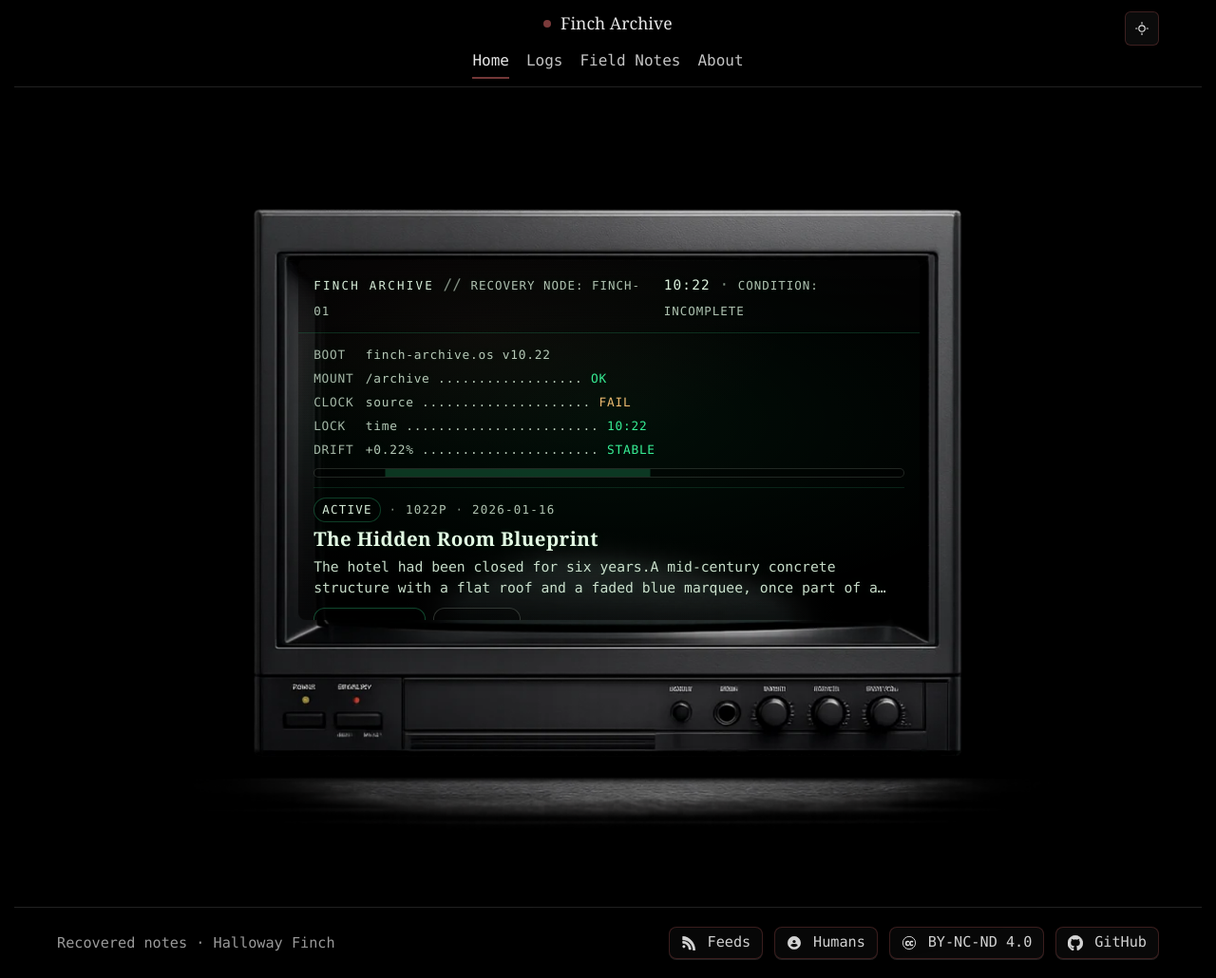
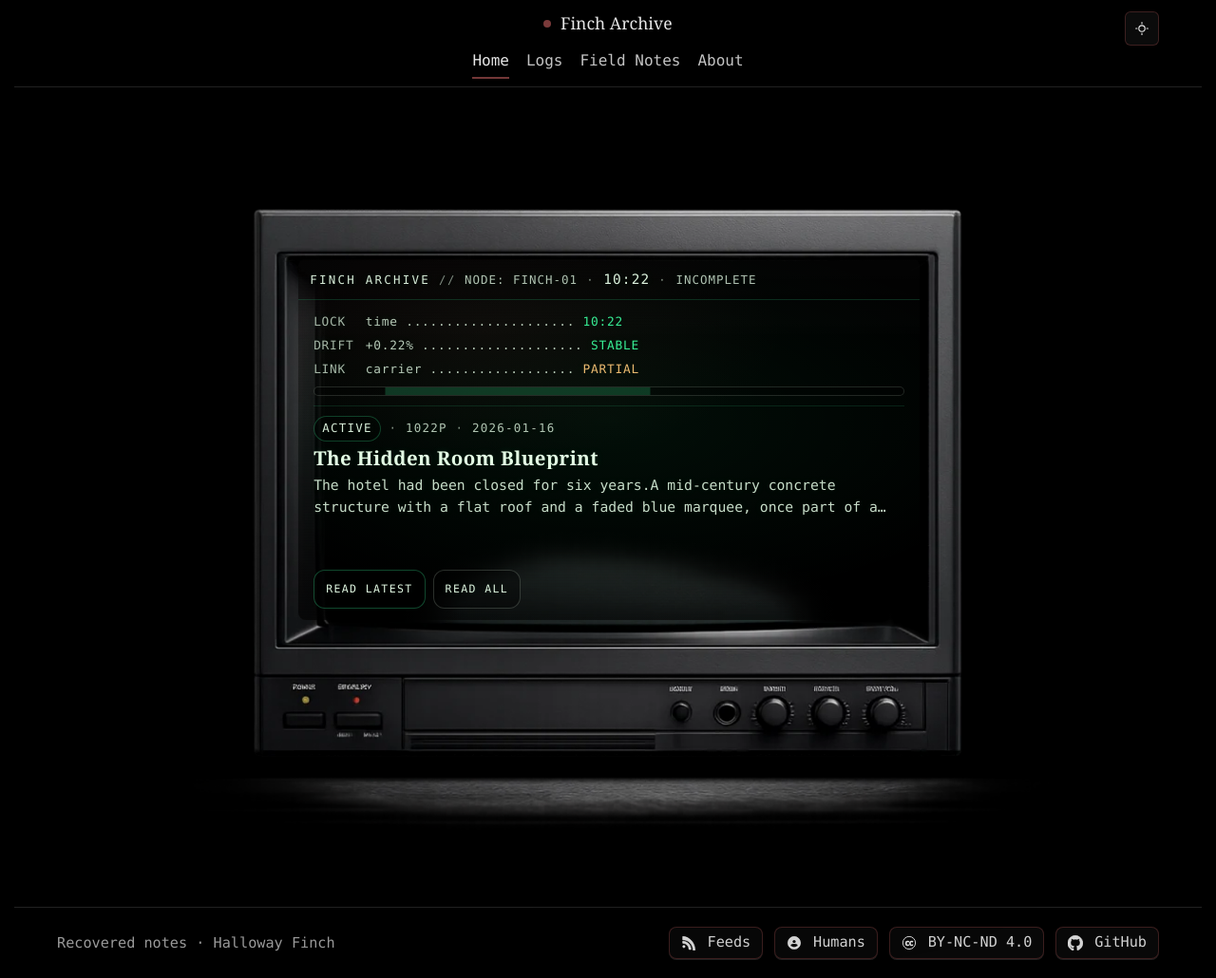
Before and after one commit to HallowayFinch/fincharchive.com, a Jekyll site: the page built from index.html, in a window 1280 px wide and 1030 px high. Shown: the whole window at 95% size. Built offline with Jekyll 4.4.1, drawn with Linux system fonts in a browser that asks for light colours.

Commit message:
Refactor header and activity log in index.html
Updated header and status display, shortened activity log, and adjusted excerpt length.

```diff
--- a/index.html
+++ b/index.html
@@ -31,28 +31,25 @@ hero_h: 900
 
     <div class="finch-crtframe__screen" role="region" aria-label="Archive interface">
       <div class="finch-screen finch-screen--home">
-        <header class="finch-screen__header" aria-label="System header">
-          <div class="finch-screen__brand">
+        <!-- single-line header -->
+        <header class="finch-screen__header finch-screen__header--single" aria-label="System header">
+          <div class="finch-screen__headline">
             <span class="finch-screen__label">FINCH ARCHIVE</span>
             <span class="finch-screen__sep" aria-hidden="true">//</span>
-            <span class="finch-screen__meta">RECOVERY NODE: FINCH-01</span>
-          </div>
-
-          <div class="finch-screen__status" aria-label="System status">
+            <span class="finch-screen__meta">NODE: FINCH-01</span>
+            <span class="finch-screen__sep" aria-hidden="true">·</span>
             <span class="finch-screen__clock">10:22</span>
-            <span class="finch-screen__dot" aria-hidden="true">·</span>
-            <span class="finch-screen__cond">CONDITION: INCOMPLETE</span>
+            <span class="finch-screen__sep" aria-hidden="true">·</span>
+            <span class="finch-screen__cond">INCOMPLETE</span>
           </div>
         </header>
 
         <div class="finch-screen__body finch-homeui">
-          <!-- Activity (Boot / Calibration) -->
+          <!-- Activity (short) -->
           <section class="finch-activity" aria-label="System activity">
-            <p class="finch-activity__line"><span class="finch-activity__k">BOOT</span> finch-archive.os v10.22</p>
-            <p class="finch-activity__line"><span class="finch-activity__k">MOUNT</span> /archive .................. <span class="finch-activity__ok">OK</span></p>
-            <p class="finch-activity__line"><span class="finch-activity__k">CLOCK</span> source ..................... <span class="finch-activity__warn">FAIL</span></p>
-            <p class="finch-activity__line"><span class="finch-activity__k">LOCK</span>  time ........................ <span class="finch-activity__ok">10:22</span></p>
-            <p class="finch-activity__line"><span class="finch-activity__k">DRIFT</span> +0.22% ...................... <span class="finch-activity__ok">STABLE</span></p>
+            <p class="finch-activity__line"><span class="finch-activity__k">LOCK</span> time ..................... <span class="finch-activity__ok">10:22</span></p>
+            <p class="finch-activity__line"><span class="finch-activity__k">DRIFT</span> +0.22% .................... <span class="finch-activity__ok">STABLE</span></p>
+            <p class="finch-activity__line"><span class="finch-activity__k">LINK</span> carrier .................. <span class="finch-activity__warn">PARTIAL</span></p>
 
             <div class="finch-wave" aria-hidden="true">
               <span class="finch-wave__bar"></span>
@@ -75,7 +72,7 @@ hero_h: 900
             </h1>
 
             <p class="finch-active__excerpt">
-              {{ feat.content | strip_html | strip_newlines | truncate: 220 }}
+              {{ feat.content | strip_html | strip_newlines | truncate: 140 }}
             </p>
           </section>
           {%- endif -%}
@@ -89,11 +86,6 @@ hero_h: 900
             {%- endif -%}
             <a class="finch-screen__btn finch-screen__btn--ghost" href="{{ '/logs/' | relative_url }}">READ ALL</a>
           </nav>
-
-          <!-- Tiny prompt (optional flavor, doesn’t steal space) -->
-          <p class="finch-homeui__prompt" aria-hidden="true">
-            archive@finch:~$ <span class="finch-screen__cursor">▍</span>
-          </p>
         </div>
       </div>
     </div>
```
